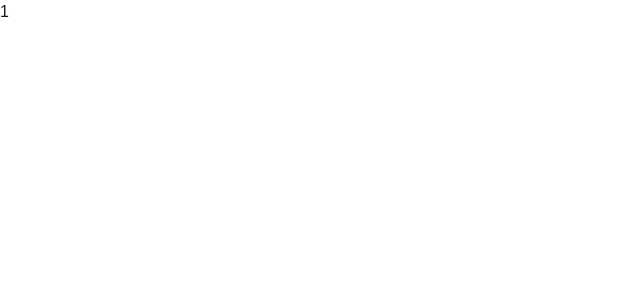
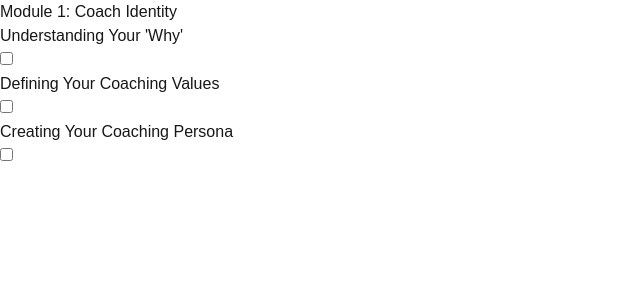
Before and after one commit to alexaspinalldev/coaching-masters-demo, a Next.js app in the folder cmdemo/: page /modules/1 in a window 1280 px wide. Shown: the top 300 px of the page, without its empty margins (0-640 px from the left). Built offline with nearby package versions, Linux system fonts and the light colour scheme.

Commit message:
Feat(Module)Add mapping of lessons within module page

```diff
--- a/cmdemo/src/app/modules/[moduleId]/page.tsx
+++ b/cmdemo/src/app/modules/[moduleId]/page.tsx
@@ -1,9 +1,22 @@
+import mockData from "@/app/data/mockData.json";
+const courseModules = mockData;
+
 export default async function Module({ params }: Readonly<{ params: Promise<{ moduleId: string }> }>) {
   const { moduleId } = await params;
+  const module = courseModules.find((module: { moduleId: number }) => module.moduleId === Number(moduleId));
   return (
     <div>
       <main>
-        <h1>{moduleId}</h1>
+
+        <h1>{module?.title}</h1>
+        <ol>
+          {module?.lessons.map((lesson: { lessonId: number, title: string }) => (
+            <li key={lesson.lessonId}>
+              <div>{lesson.title}</div>
+              <input type="checkbox" />
+            </li>
+          ))}
+        </ol>
       </main>
     </div >
   );
```
